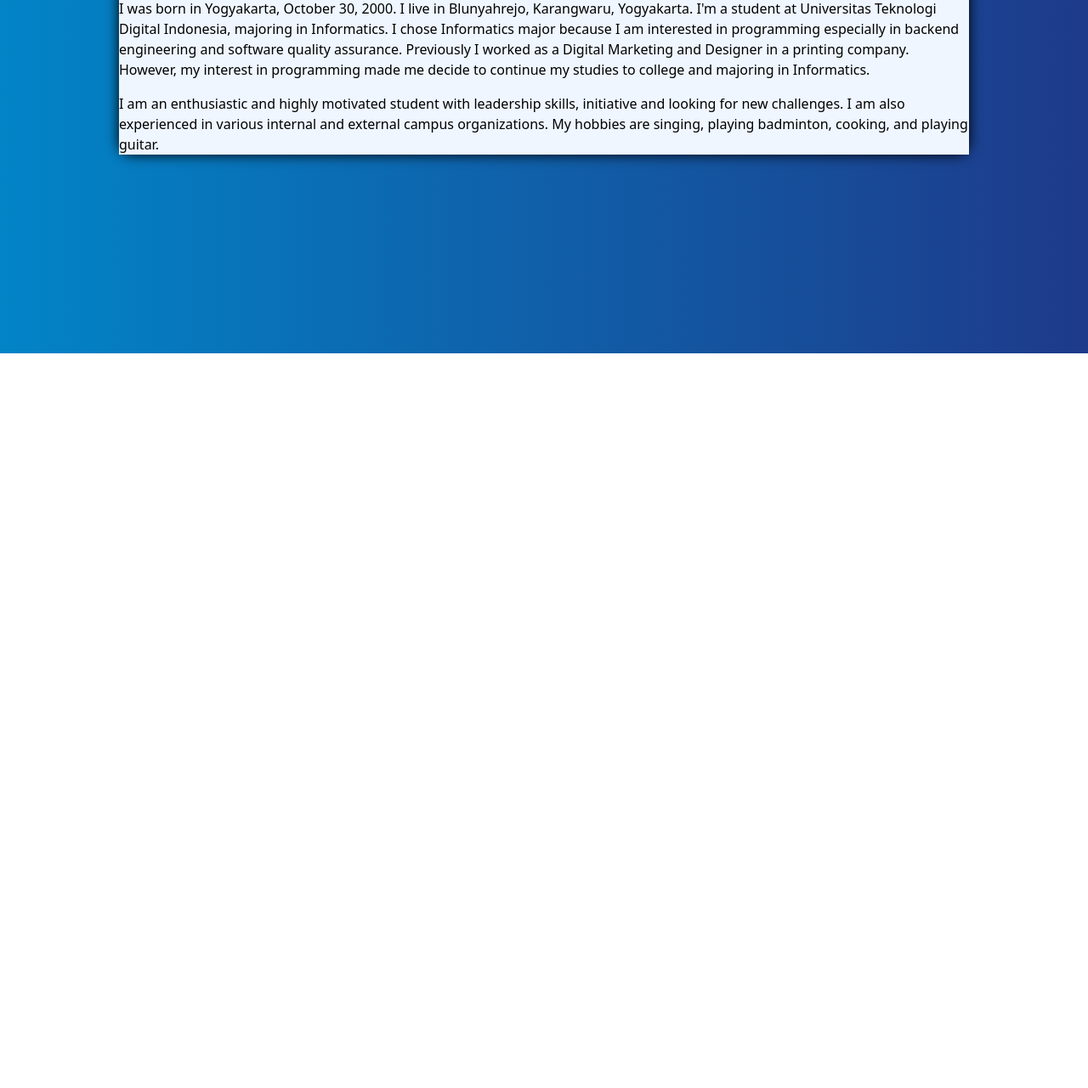
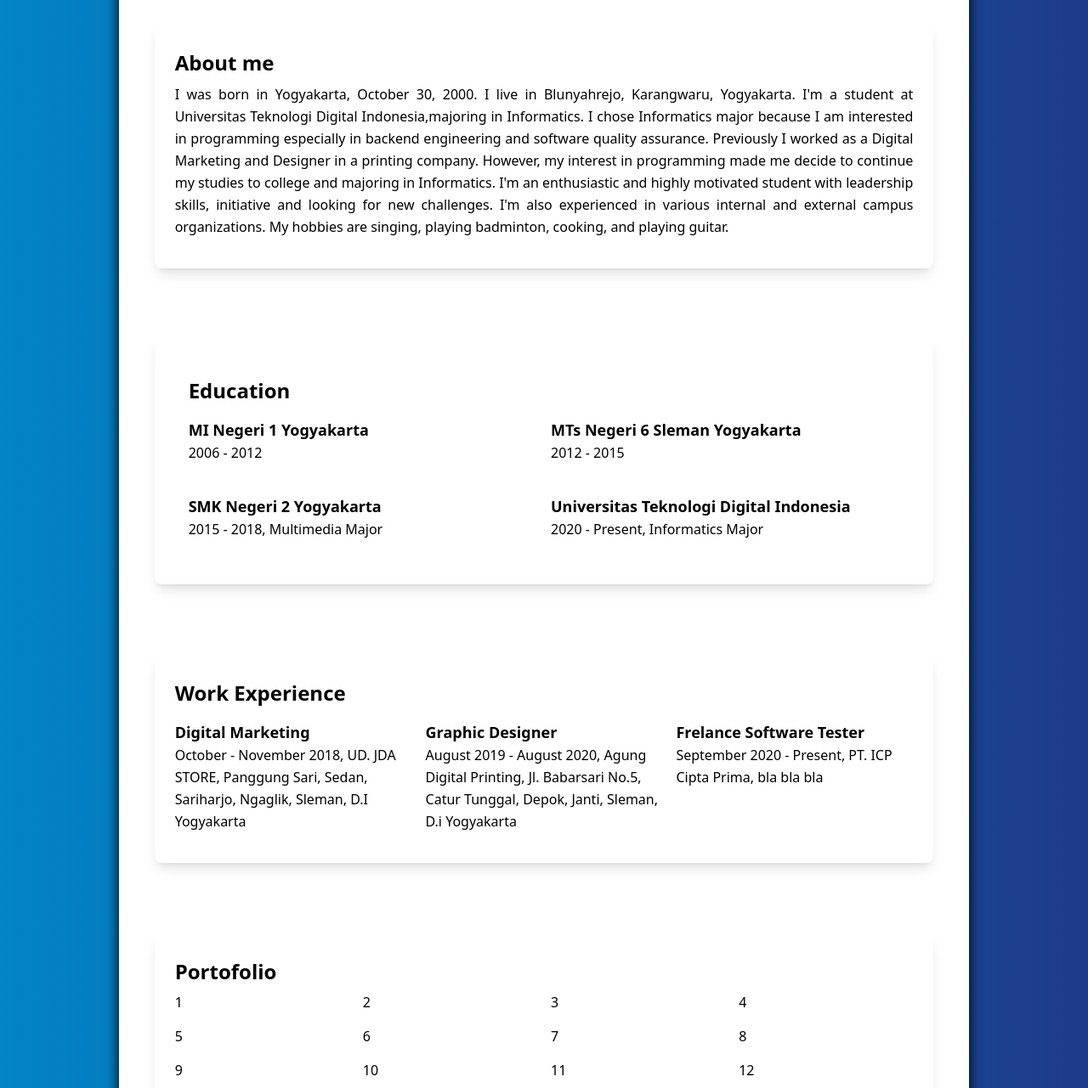
Before and after one commit to Putridktv/Personal_Website, a plain HTML site: page index.html in a window 1280 px wide. Shown: the part 384-1665 px from the top of the page at 85% size. Before the commit the page ends 800 px from the top, so only its background shows below. Drawn offline with nearby package versions, Linux system fonts and the light colour scheme.

Commit message:
add education and portofolio

```diff
--- a/index.css
+++ b/index.css
@@ -4,6 +4,7 @@
     border-radius: 15px;
     background-color: white;
     box-shadow: 0px 0px 15px 0px;
+    padding: 20px 0px 20px 0px;
 }
 
 @media (max-width: 768px){
--- a/index.html
+++ b/index.html
@@ -9,22 +9,32 @@
     <script src="https://cdn.tailwindcss.com"></script>
 </head>
 <body class="main-container bg-gradient-to-r from-sky-600 to-blue-900">
-    <nav>
-        <p>Putri Dwi Oktaviani</p>
-            <a href="#about">About</a> |
-            <a href="#school_history">School History</a> |
-            <a href="#work_experience">Work Experience</a> |
-            <a href="#organization_experience">Organizations Experience</a> |
-            <a href="#skills">Skills</a> |
-            <a href="#contact">Contact</a>
+    <header>
+        <div class="bg-white bg-opacity-10 text-white top-0 left-0 flex-wrap p-4">
+            <div class="container mx-auto">
+                <div class="md:flex md:justify-around">
+                    <div class="flex justify-center">
+                        <p class="font-bold">Putri Dwi Oktaviani</p>
+                    </div>
+
+                    <nav class="flex justify-center flex-wrap gap-3">
+                        <a href="#personal_info" class="hover:shadow-lg hover:opacity-50 transition duration-300 ease-in-out">About</a>
+                        <a href="#education" class="hover:shadow-lg hover:opacity-50 transition duration-300 ease-in-out">School History</a>
+                        <a href="#work_experience" class="hover:shadow-lg hover:opacity-50 transition duration-300 ease-in-out">Work Experience</a>
+                        <a href="#portofolio" class="hover:shadow-lg hover:opacity-50 transition duration-300 ease-in-out">Portofolio</a>
                         <br/>
                     </nav>
+              </div>
+            </div>
+        </div>
+    </header>
 
+    <main>
         <div id="main-container" class="lg:mx-auto">
-            <header>
-                <div class="container">
+            <section id="intro">
+                <div class="container mt-5">
                     <div class="flex flex-wrap">
-                        <div class="w-full self-center px4 md:w-1/2 pt-4">
+                        <div class="w-full self-center px4 md:w-1/2">
                             <img src="assets/foto-putri.jpg" alt="Photo Profil" class="max-w-full mx-auto rounded-full border-4 border-blue-900 md:w-48"/><br/>
                             <div class="flex justify-center">
                                 <div class="flex items-center gap-1">
@@ -39,55 +49,117 @@
                             <h1 class="text-3xl font-bold text-blue-900 md:text-4xl pt-6 md:pt-0">Hello,</h1>
                             <h2 class="text-2xl font-bold mt-2 mb-2 md:text-3xl">I'm Putri Dwi Oktaviani</h2>
 
-                            <p class="font-medium mb-10 leading-relaxed md:pr-10">
-                                I am a student at a university in Yogyakarta.
+                            <p class="font-medium mb-10 leading-relaxed md:pr-16">
+                                I'm a student at a university in Yogyakarta.
                                 Now I'm in my fifth semester and I'm taking Kampus Merdeka
                                 Backend Engineering at Ruangguru.
                             </p>
                         </div>
                     </div>
                 </div>
-            </header>
+            </section>
 
-            <main>
             <section id="personal_info">
-                <div class="container bg-blue-50">
-                        <h3 class="text-xl font-bold mt-2 mb-2">About me</h3>
+                <div class="container px-6 py-6 w-11/12 mx-auto rounded-lg shadow-lg mb-20 mt-10">
+                    <h2 class="text-2xl font-bold mt-2 mb-2">About me</h2>
                     <article>
-                            <p>
-                                I was born in Yogyakarta, October 30, 2000. I live in Blunyahrejo, Karangwaru, Yogyakarta. I'm a student at Universitas Teknologi Digital Indonesia,
-                                majoring in Informatics. I chose Informatics major because I am
+                        <p class="font-base mb-3 leading-relaxed text-justify">
+                            I was born in Yogyakarta, October 30, 2000. I live in Blunyahrejo, Karangwaru, Yogyakarta. I'm a student at Universitas Teknologi Digital Indonesia,majoring in Informatics. I chose Informatics major because I am
                             interested in programming especially in backend engineering and
                             software quality assurance. Previously I worked as a Digital
                             Marketing and Designer in a printing company. However, my interest
                             in programming made me decide to continue my studies to college and
-                                majoring in Informatics.
-                            </p>
-
-                            <p class="pt-4">
-                                I am an enthusiastic and highly motivated student with leadership
-                                skills, initiative and looking for new challenges. I am also
+                            majoring in Informatics. I'm an enthusiastic and highly motivated student with leadership
+                            skills, initiative and looking for new challenges. I'm also
                             experienced in various internal and external campus organizations.
                             My hobbies are singing, playing badminton, cooking, and playing guitar.
                         </p>
                     </article>
                 </div>
+            </section>
+
+            <section id="education">
+                <div class="container px-6 py-6 w-11/12 mx-auto rounded-lg shadow-lg mb-20">
+                <div class="p-4">
+                    <h1 class="text-2xl font-bold mt-2 mb-2">Education</h1>
+                    <div class="lg:grid grid-cols-2 gap-4">
+                        <div>
+                            <h2 class="text-lg font-bold mt-2">MI Negeri 1 Yogyakarta</h2>
+                            <p class="font-base mb-3 leading-relaxed">2006 - 2012</p>
+                        </div>
+
+                        <div>
+                            <h2 class="text-lg font-bold mt-2">MTs Negeri 6 Sleman Yogyakarta</h2>
+                            <p class="font-base mb-3 leading-relaxed">2012 - 2015</p>
+                        </div>
+
+                        <div>
+                            <h2 class="text-lg font-bold mt-2">SMK Negeri 2 Yogyakarta</h2>
+                            <p class="font-base mb-3 leading-relaxed">2015 - 2018, Multimedia Major</p>
+                        </div>
+
+                        <div>
+                            <h2 class="text-lg font-bold mt-2">Universitas Teknologi Digital Indonesia</h2>
+                            <p class="font-base mb-3 leading-relaxed">2020 - Present, Informatics Major</p>
+                        </div>
+                    </div>
                 </div>
             </section>
 
-               <section id="edukasi">
+            <section id="work_experience">
+                <div class="container px-6 py-6 w-11/12 mx-auto rounded-lg shadow-lg mb-20">
+                    <h2 class="text-2xl font-bold mt-2 mb-2">Work Experience</h2>
+                    <div class="lg:grid grid-cols-3 gap-4">
+                        <div>
+                            <h2 class="text-lg font-bold mt-2">Digital Marketing</h2>
+                            <p class="font-base mb-3 leading-relaxed md:pr-1">
+                                October - November 2018, UD. JDA STORE, Panggung Sari,
+                                Sedan, Sariharjo, Ngaglik, Sleman, D.I Yogyakarta
+                            </p>
+                        </div>
 
+                        <div>
+                            <h2 class="text-lg font-bold mt-2">Graphic Designer</h2>
+                            <p class="font-base mb-3 leading-relaxed md:pr-1">
+                                August 2019 - August 2020, Agung Digital Printing, Jl. Babarsari No.5, Catur Tunggal, Depok, Janti, Sleman, D.i Yogyakarta
+                            </p>
+                        </div>
 
+                        <div>
+                            <h2 class="text-lg font-bold mt-2">Frelance  Software Tester</h2>
+                            <p class="font-base mb-3 leading-relaxed md:pr-1">
+                                September 2020 - Present, PT. ICP Cipta Prima, bla bla bla
+                            </p>
+                        </div>
+                    </div>
+                </div>
             </section>
 
             <section id="portofolio">
-
+                <div class="container px-6 py-6 w-11/12 mx-auto rounded-lg shadow-lg mb-10">
+                    <h2 class="text-2xl font-bold mt-2 mb-2">Portofolio</h2>
+                    <div class="lg:grid grid-cols-4 gap-4">
+                        <div>1</div>
+                        <div>2</div>
+                        <div>3</div>
+                        <div>4</div>
+                        <div>5</div>
+                        <div>6</div>
+                        <div>7</div>
+                        <div>8</div>
+                        <div>9</div>
+                        <div>10</div>
+                        <div>11</div>
+                        <div>12</div>
+                    </div>
+                </div>
             </section>
+        </div>
     </main>
 
-            <footer>
-
+    <footer align="center" class="mb-5 text-white">
+        <p class="text-base font-bold">Putri Dwi Oktaviani</p>
+        <p class="text-base">Copyright &copy; 2022</p>
     </footer>
-    </div>
 </body>
 </html>
```
Lines whose indentation alone changed are shown as unchanged.
